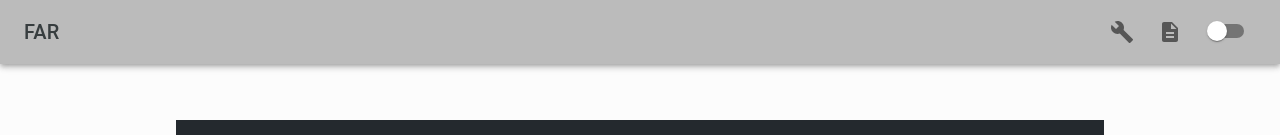
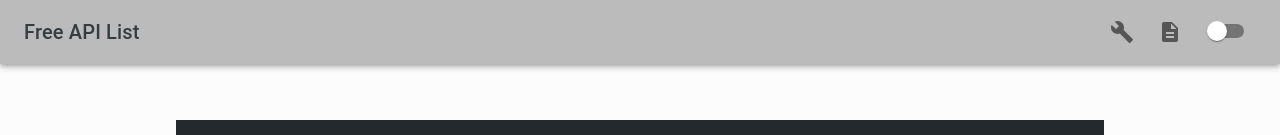
Before and after one commit to Curtis-Thomas/free-api-list-with-react, a React (Create React App) app: page / in a window 1280 px wide. Shown: the top 135 px of the page. Built offline with nearby package versions, Linux system fonts and the light colour scheme.

Commit message:
changed FAR to Free API List

```diff
--- a/src/core/header/Header.js
+++ b/src/core/header/Header.js
@@ -45,7 +45,7 @@ Handles the click event of the "Docs" button and navigates to the "Docs" route.
           <div>
             <Typography variant="h6" component="div">
               <Link to="/" style={{ textDecoration: "none", color: "inherit" }}>
-                FAR
+                Free API List
               </Link>
             </Typography>
           </div>
```
